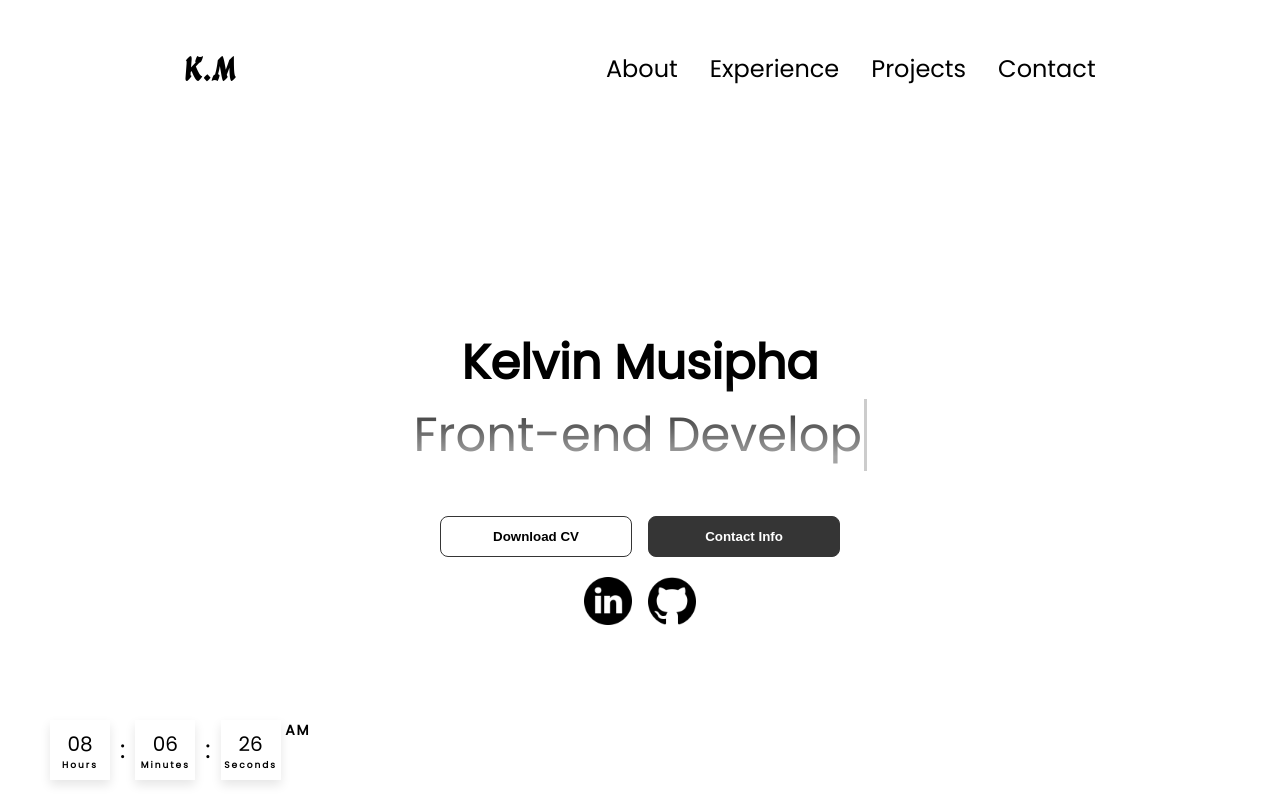
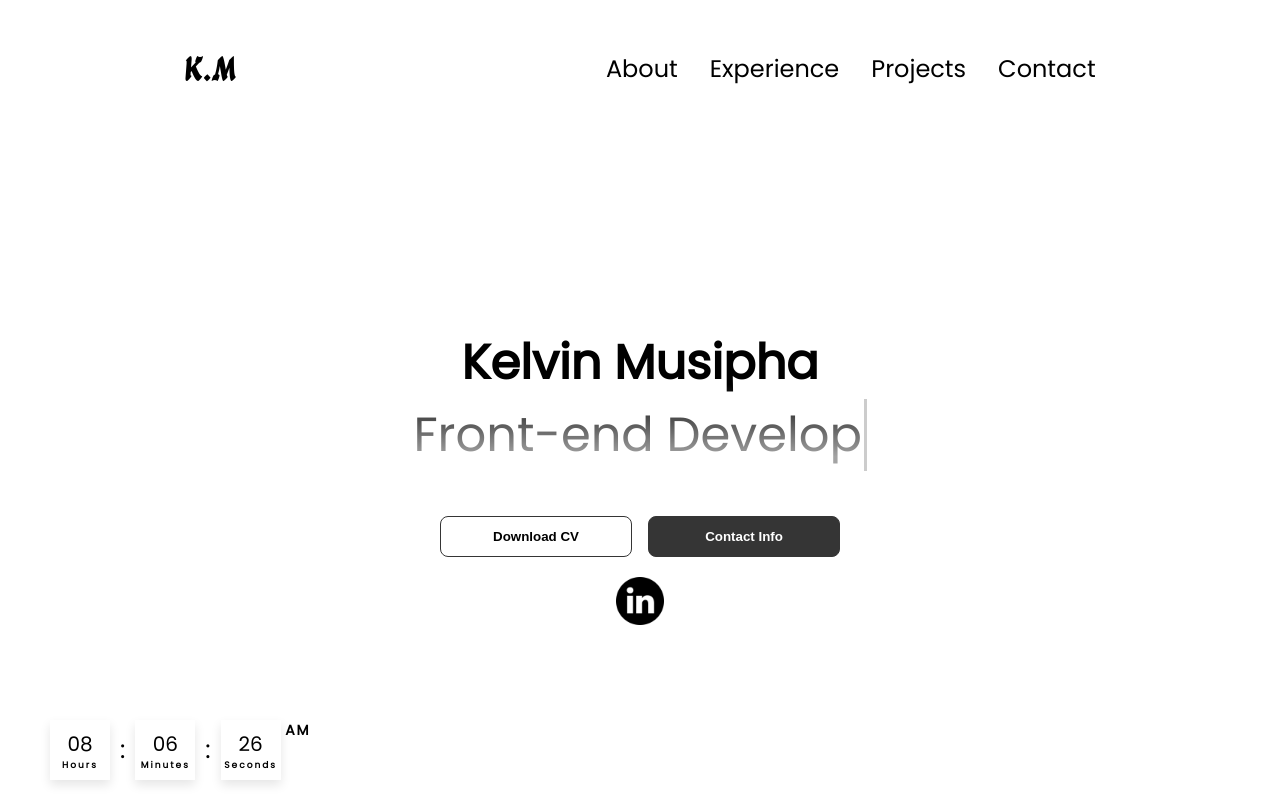
Before and after one commit to musiphaS/New-Portfolio, a plain HTML site: page index.html in a window 1280 px wide. Shown: the top 800 px of the page. Drawn offline with Linux system fonts and the light colour scheme.

Commit message:
linkedin

```diff
--- a/index.html
+++ b/index.html
@@ -47,8 +47,8 @@
                 <button class="btn-color-1" onclick="location.href ='./#contact'">Contact Info</button>
             </div>
             <div id="socials-container">
-                <img src="assets/linkedin.png" alt="My linkedin Profile" class="icon" onclick="location.href= '//www.linkedin.com/in/kelvin- musipha-s-64790b18a'">
-                <img src="assets/github.png" alt="My Github Profile" class="icon" onclick="location.href= 'www.linkedin.com/in/kelvin- musipha-s-64790b18a'">
+                <img src="assets/linkedin.png" alt="My LinkedIn Profile" class="icon" onclick="location.href='https://www.linkedin.com/in/kelvin-m-64790b18a/'">
+                <!-- <img src="assets/github.png" alt="My Github Profile" class="icon" onclick="location.href= 'www.linkedin.com/in/kelvin- musipha-s-64790b18a'"> -->
             </div>
 
             <section class="section-1">
```
